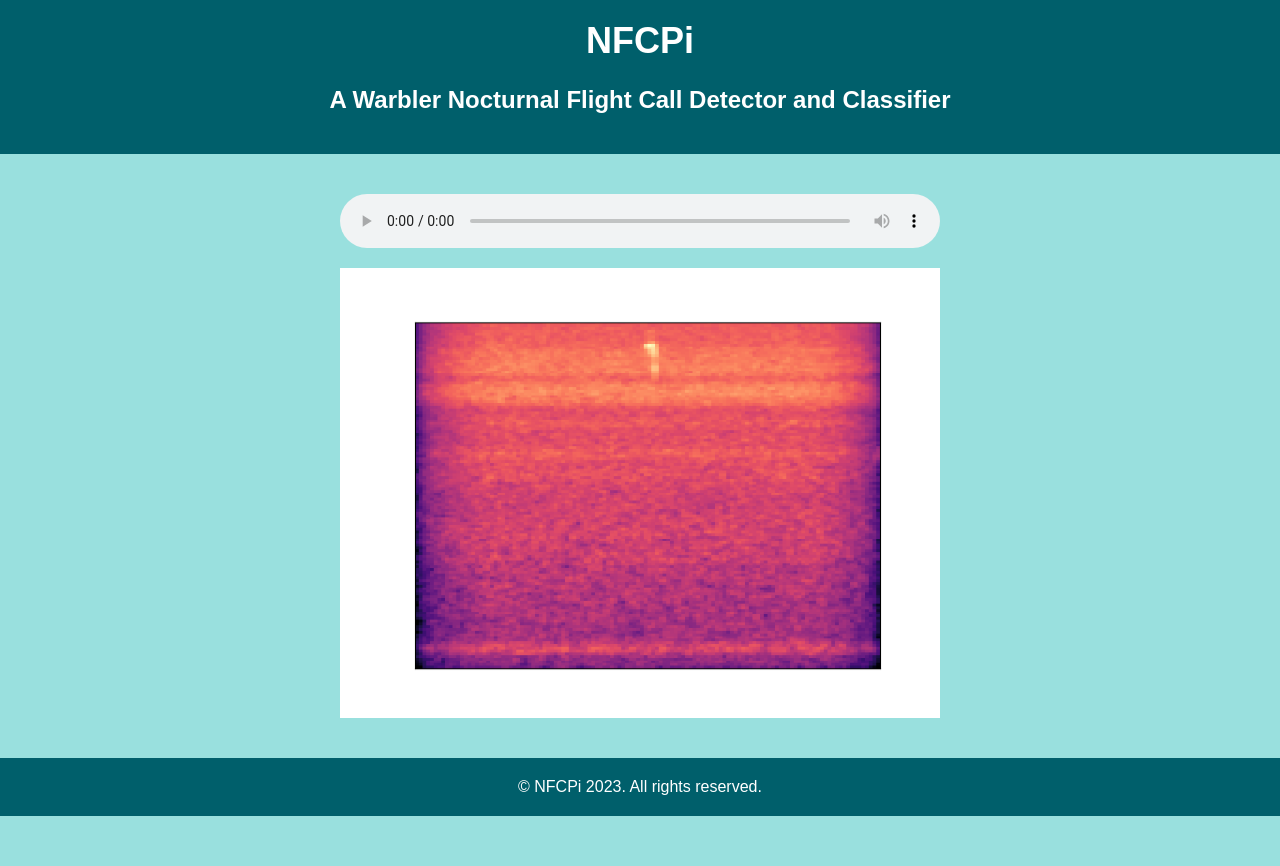
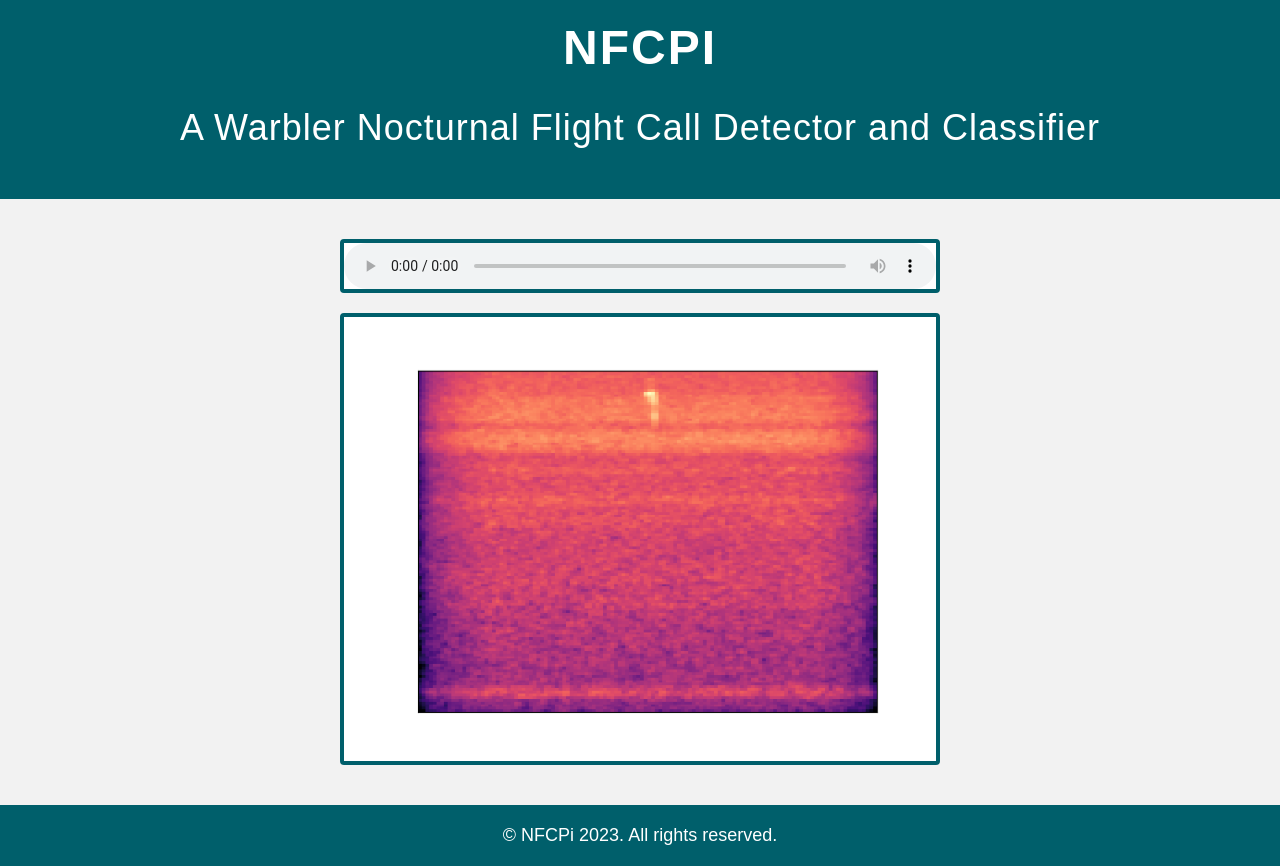
Before and after one commit to oliverburrus/NFCPi, a Flask app: template flask_app/templates/plot.html in a window 1280 px wide. Before the commit the page ends 816 px from the top, so only its background shows below. Run offline with Flask 3, Linux system fonts and the light colour scheme; the template is opened without the code that fills it, so the values that code supplies are empty.

Commit message:
Update plot.html

```diff
--- a/flask_app/templates/plot.html
+++ b/flask_app/templates/plot.html
@@ -4,15 +4,15 @@
     <title>NFCPi - Warbler Nocturnal Flight Call Detector and Classifier</title>
     <meta name="viewport" content="width=device-width, initial-scale=1">
     <style>
-      /* Global styles */
+   /* Global styles */
       * {
         box-sizing: border-box;
       }
       body {
-        font-family: Arial, sans-serif;
+        font-family: 'Montserrat', sans-serif;
         margin: 0;
         padding: 0;
-        background-color: #99e0de;
+        background-color: #f2f2f2;
         color: #333;
       }
       /* Header styles */
@@ -23,12 +23,16 @@
         text-align: center;
       }
       h1 {
+        font-size: 48px;
+        margin-top: 0;
+        text-transform: uppercase;
+        letter-spacing: 2px;
+      }
+      h2 {
         font-size: 36px;
         margin-top: 0;
-      }
-      h2 {
-        font-size: 24px;
-        margin-top: 0;
+        font-weight: normal;
+        letter-spacing: 1px;
       }
       /* Audio and image styles */
       main {
@@ -41,21 +45,30 @@
         margin: 20px auto;
         width: 100%;
         max-width: 600px;
+        border: 4px solid #005f6b;
+        border-radius: 4px;
+        background-color: #fff;
       }
       img {
         display: block;
         margin: 20px auto;
         width: 100%;
         max-width: 600px;
+        border: 4px solid #005f6b;
+        border-radius: 4px;
+        background-color: #fff;
       }
       /* Prediction table styles */
       table {
         width: 100%;
         border-collapse: collapse;
         margin-top: 20px;
+        border: 2px solid #005f6b;
+        border-radius: 4px;
+        overflow: hidden;
       }
       th, td {
-        padding: 8px;
+        padding: 16px;
         text-align: center;
         border: 1px solid #ddd;
       }
@@ -64,12 +77,17 @@
         color: #fff;
         font-weight: bold;
       }
+      td {
+        font-weight: bold;
+        font-size: 24px;
+      }
       /* Footer styles */
       footer {
         background-color: #005f6b;
         color: #fff;
         padding: 20px;
         text-align: center;
+        font-size: 18px;
       }
     </style>
   </head>
```
